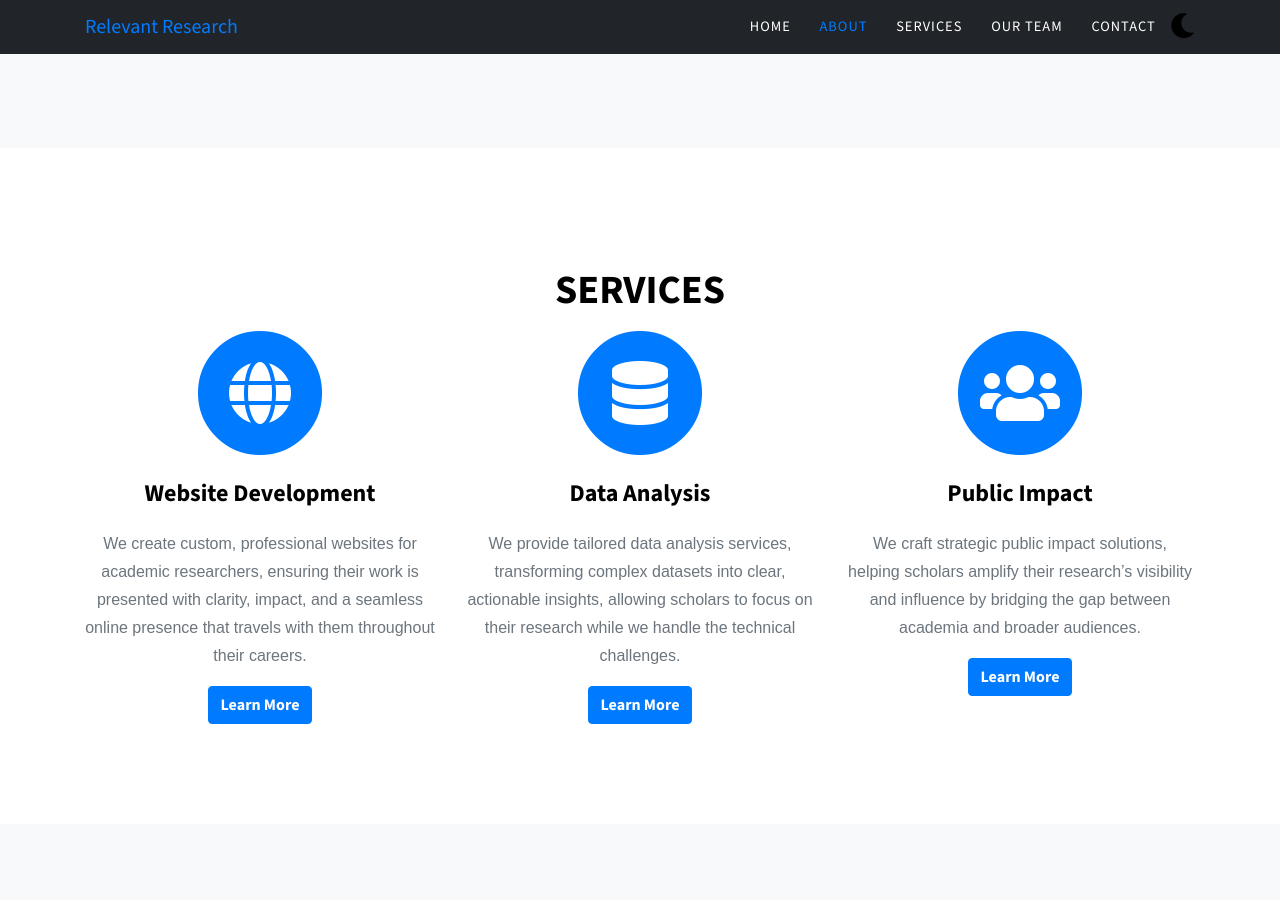
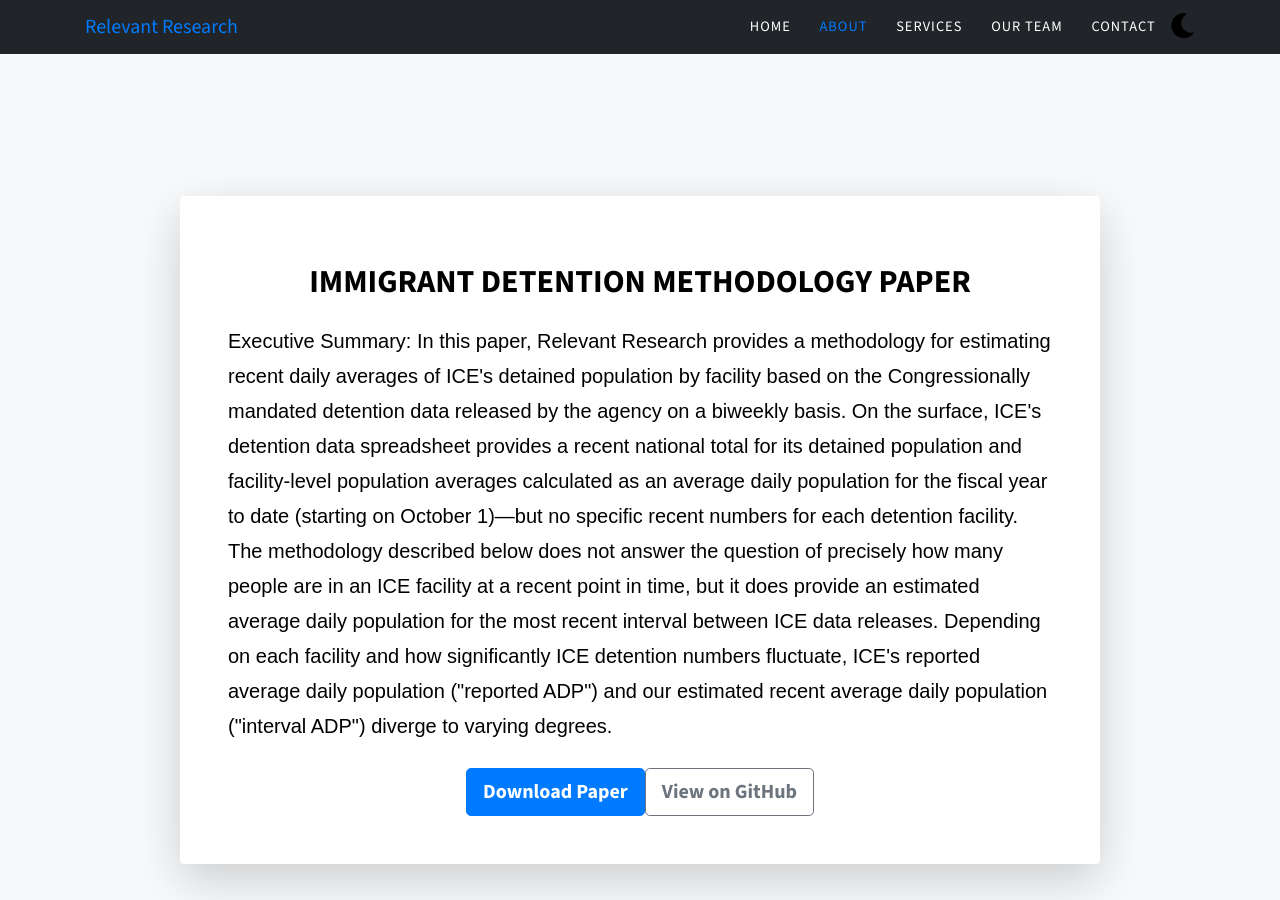
Before and after one commit to RelevantResearch/Relevant-research-website, a Jekyll site: the page built from index.md, in a window 1280 px wide and 900 px high, scrolled down 989 px. Built offline with Jekyll 4.4.1, drawn with Linux system fonts in a browser that asks for light colours; some web fonts are replaced.

Commit message:
"created the paper section"

```diff
--- /dev/null
+++ b/_includes/paper.html
@@ -0,0 +1,50 @@
+<section class="py-5 bg-light">
+  <div class="container">
+    <div class="row justify-content-center">
+      <div class="col-lg-10">
+        <div class="card shadow-lg border-0">
+          <div class="card-body p-5">
+            <h2 class="card-title display-6 fw-bold text-center mb-4">
+              IMMIGRANT DETENTION METHODOLOGY PAPER
+            </h2>
+            <p class="card-text lead">
+              <strong>Executive Summary:</strong> In this paper, Relevant
+              Research provides a methodology for estimating recent daily
+              averages of ICE's detained population by facility based on the
+              Congressionally mandated detention data released by the agency on
+              a biweekly basis. On the surface, ICE's detention data spreadsheet
+              provides a recent national total for its detained population and
+              facility-level population averages calculated as an average daily
+              population for the fiscal year to date (starting on October 1)—but
+              no specific recent numbers for each detention facility. The
+              methodology described below does not answer the question of
+              precisely how many people are in an ICE facility at a recent point
+              in time, but it does provide an estimated average daily population
+              for the most recent interval between ICE data releases. Depending
+              on each facility and how significantly ICE detention numbers
+              fluctuate, ICE's reported average daily population ("reported
+              ADP") and our estimated recent average daily population ("interval
+              ADP") diverge to varying degrees.
+            </p>
+            <div class="d-flex justify-content-center gap-5 flex-wrap mt-4">
+              <a
+                href="/path/to/your-paper.pdf"
+                class="btn btn-primary btn-lg"
+                download
+              >
+                Download Paper
+              </a>
+              <a
+                href="https://github.com/your-repo-link"
+                class="btn btn-outline-secondary btn-lg"
+                target="_blank"
+              >
+                View on GitHub
+              </a>
+            </div>
+          </div>
+        </div>
+      </div>
+    </div>
+  </div>
+</section>
```
Also changed, not shown: _layouts/home.html (+3 -6 lines).
